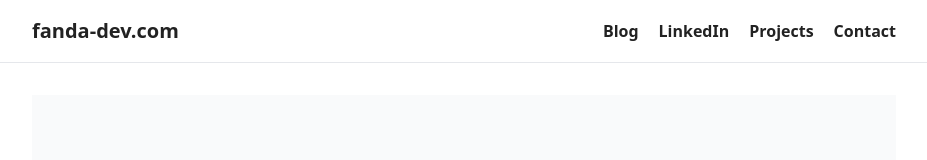
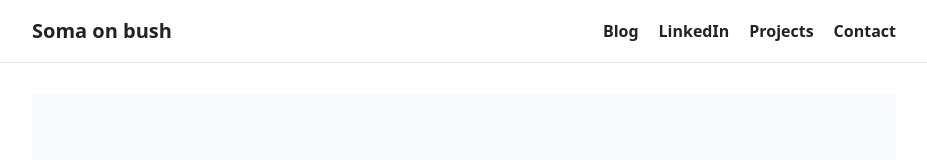
Before and after one commit to somadevfat/somadev-pages, a Next.js app: page / in a window 1280 px wide. Shown: the top 160 px of the page, without its empty margins (176-1103 px from the left). Built offline with nearby package versions, Linux system fonts and the light colour scheme.

Commit message:
Revert "Merge pull request #50 from somadevfat/feature/FE-12-site-title-update"
This reverts commit 55ae852e3c630b176838e6d54b50cf54a3fb0f88, reversing
changes made to 109353bc4f5e88cd0d3c1fe1516fc4524c03fa5c.

```diff
--- a/components/Header.tsx
+++ b/components/Header.tsx
@@ -19,7 +19,7 @@ const Header = () => {
     <header className="w-full border-b border-gray-200">
       <div className="max-w-4xl w-full mx-auto px-4 py-4 flex justify-between items-center">
         <Link href="/" className="text-header-title font-semibold text-textDark hover:text-chicBlue whitespace-nowrap">
-          fanda-dev.com
+          Soma on bush
         </Link>
 
         {/* Desktop Navigation */}
```
